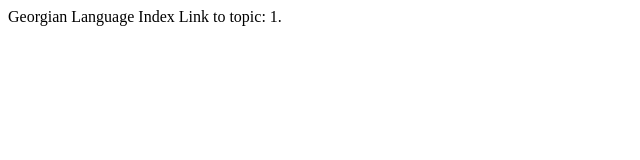
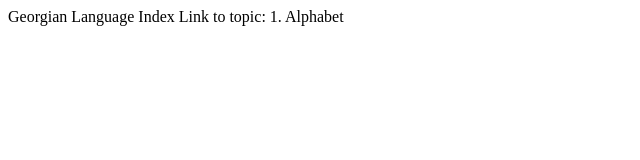
Before and after one commit to uccllt/uccllt.github.io, a plain HTML site: page Georgian/index.html in a window 1280 px wide. Shown: the full height of the page, 0-640 px from the left. Drawn offline with Linux system fonts and the light colour scheme.

```diff
--- a/Georgian/index.html
+++ b/Georgian/index.html
@@ -5,6 +5,6 @@
 <body>
 Georgian Language Index
 Link to topic:
-1.
+1. Alphabet
 </body>
 </html>
```
